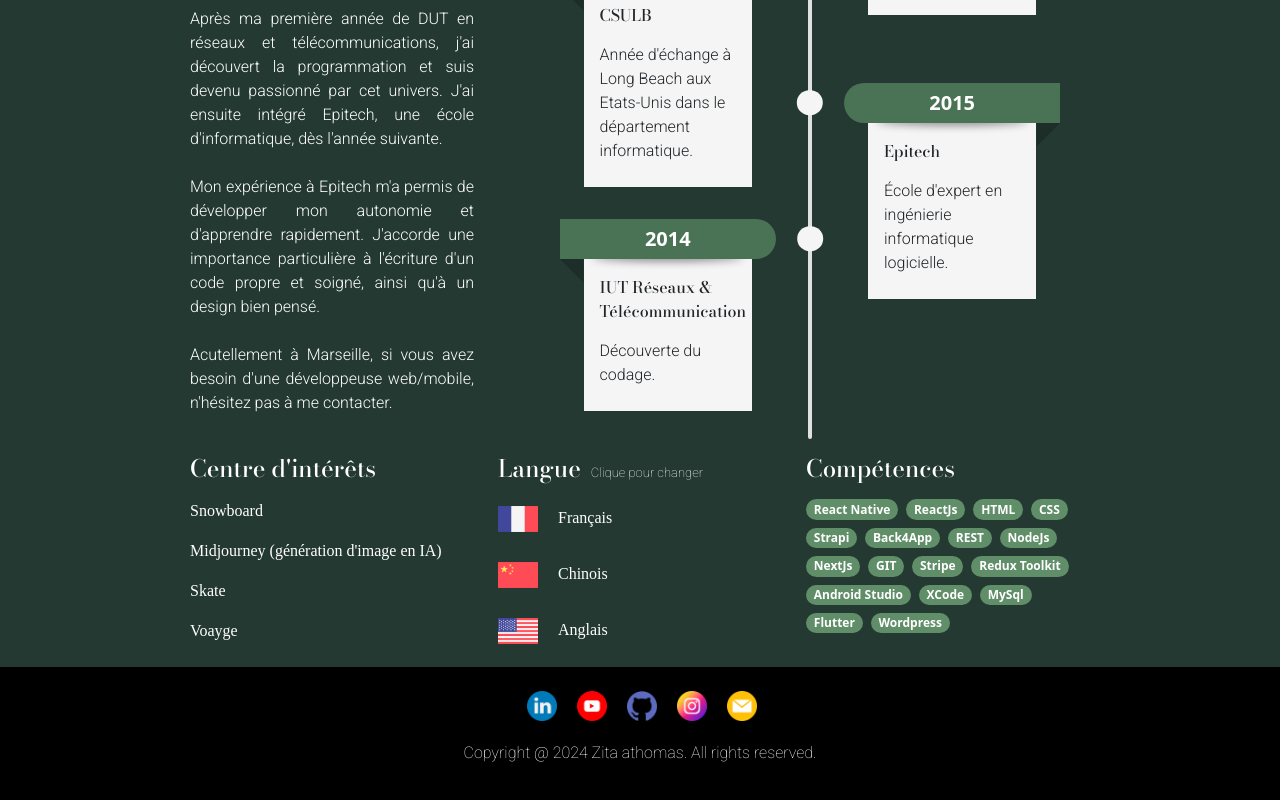
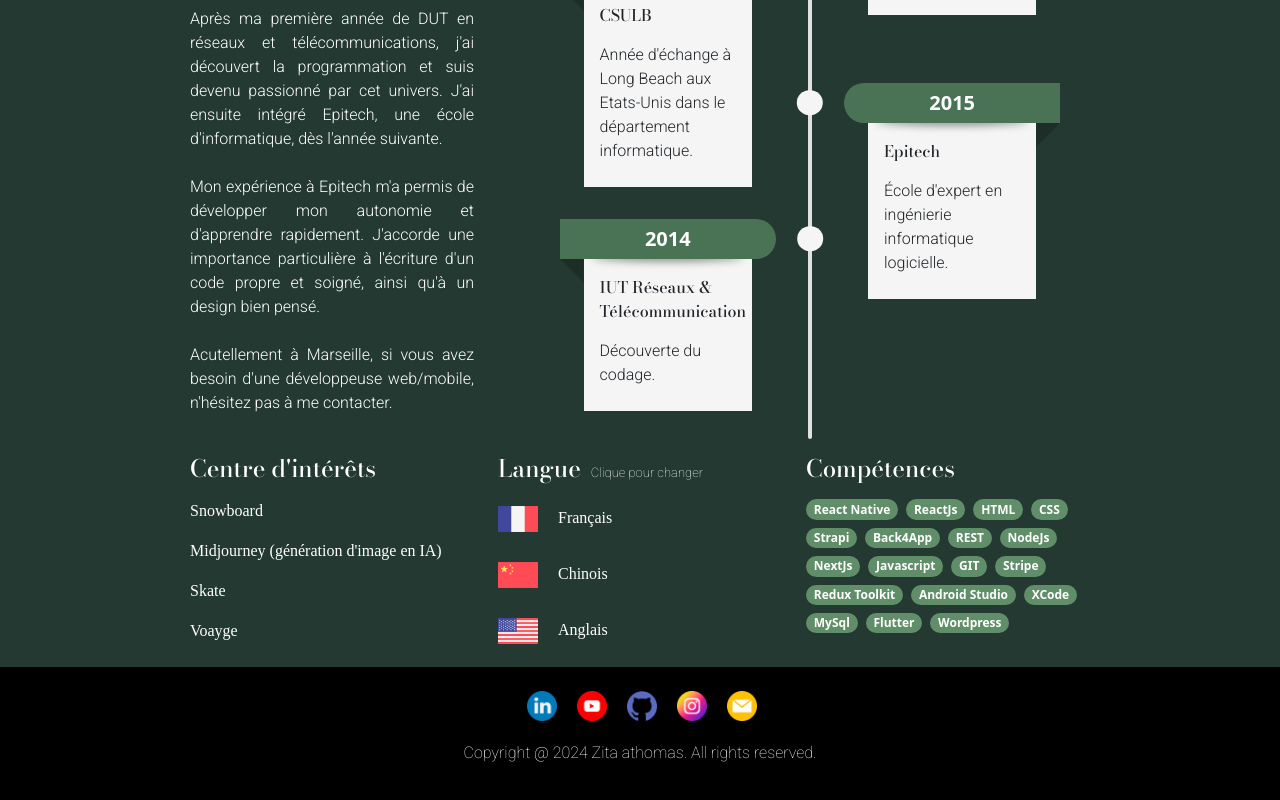
Before and after one commit to zitacheng/porfolio, a React (Create React App) app: page / in a window 1280 px wide. Shown: the part 1828-2628 px from the top of the page. Built offline with nearby package versions, Linux system fonts and the light colour scheme; a web font is replaced by a local one.

Commit message:
add skills

```diff
--- a/src/App.js
+++ b/src/App.js
@@ -210,6 +210,7 @@ function App() {
             <Badge pill className="badge skillBg">REST</Badge>
             <Badge pill className="badge skillBg">NodeJs</Badge>
             <Badge pill className="badge skillBg">NextJs</Badge>
+            <Badge pill className="badge skillBg">Javascript</Badge>
             <Badge pill className="badge skillBg">GIT</Badge>
             <Badge pill className="badge skillBg">Stripe</Badge>
             <Badge pill className="badge skillBg">Redux Toolkit</Badge>
```
